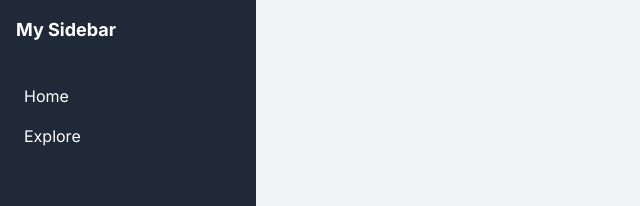
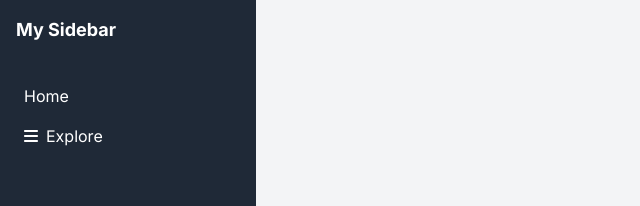
Before and after one commit to leowujk/music_recommendation_system, a Next.js app: page / in a window 1280 px wide. Shown: the top 206 px of the page, without its empty margins (0-640 px from the left). Built offline with nearby package versions, Linux system fonts and the light colour scheme.

Commit message:
I try fontAwesome in tailwindcss successfuly

```diff
--- a/components/Sidebar.tsx
+++ b/components/Sidebar.tsx
@@ -1,6 +1,10 @@
 // Components is a specific folder contained objects
 
 import Link from "next/link";
+import { FontAwesomeIcon } from '@fortawesome/react-fontawesome';
+import { faHome, faInfoCircle, faCogs, faEnvelope } from '@fortawesome/free-solid-svg-icons';
+import { faBars } from '@fortawesome/free-solid-svg-icons';
+
 
 // objects
 const Sidebar = () => {
@@ -17,7 +21,10 @@ const Sidebar = () => {
                 <div className="p-2 hover:bg-gray-700 rounded">Home</div>
               </Link>
               <Link href="/Explore">
-                <div className="p-2 hover:bg-gray-700 rounded">Explore</div>
+                <div className="p-2 hover:bg-gray-700 rounded">
+                  <FontAwesomeIcon icon={faBars} className="mr-2" />
+                  Explore
+                </div>
               </Link>
             </div>
           </div>
--- /dev/null
+++ b/lib/fontAwesome.ts
@@ -0,0 +1,4 @@
+import { library } from '@fortawesome/fontawesome-svg-core';
+import { fas } from '@fortawesome/free-solid-svg-icons';
+
+library.add(fas);
--- /dev/null
+++ b/pages/_app.tsx
@@ -0,0 +1,14 @@
+// pages/_app.tsx
+import '../styles/globals.css';
+import type { AppProps } from 'next/app';
+import { config } from '@fortawesome/fontawesome-svg-core';
+import '@fortawesome/fontawesome-svg-core/styles.css'; // Import the CSS
+import '../lib/fontAwesome'; // Import Font Awesome configuration
+
+config.autoAddCss = false; // Tell Font Awesome to skip adding the CSS automatically
+
+function MyApp({ Component, pageProps }: AppProps) {
+  return <Component {...pageProps} />;
+}
+
+export default MyApp;
```
